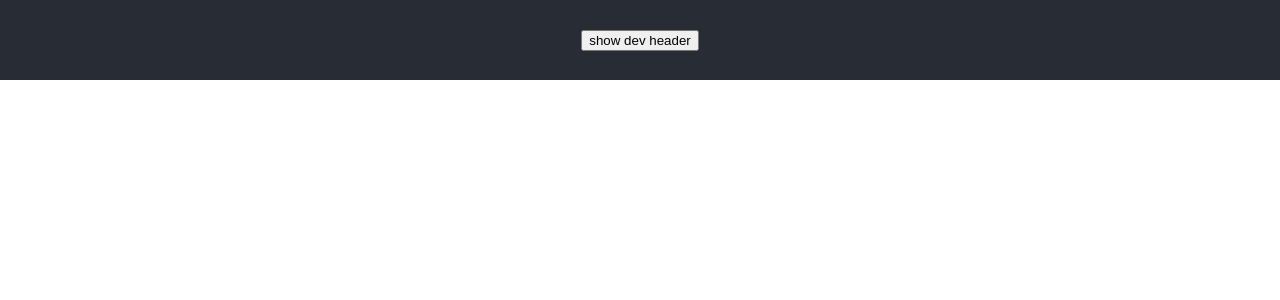
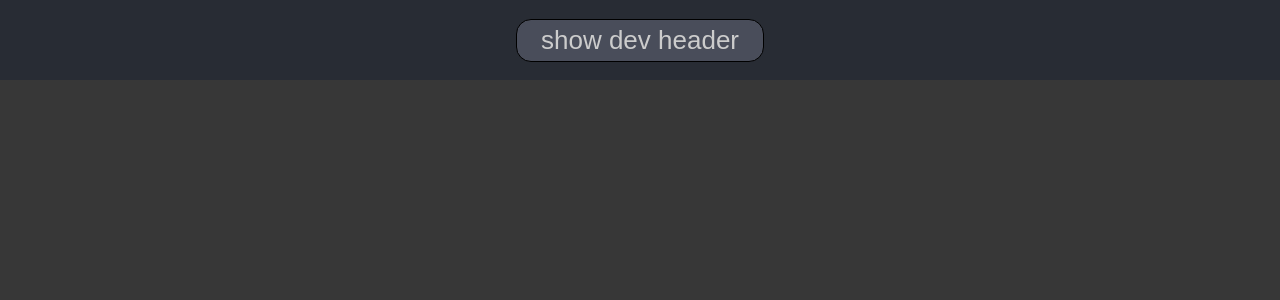
Before and after one commit to Oleg-Melnikow/Authorization-module, a React (Create React App) app: page / in a window 1280 px wide. Shown: the top 300 px of the page. Built offline with nearby package versions, Linux system fonts and the light colour scheme.

Commit message:
add style css for elements

```diff
--- a/src/components/Forgot/Forgot.module.css
+++ b/src/components/Forgot/Forgot.module.css
@@ -1,13 +1,4 @@
-.container{
-    display: flex;
-    justify-content: center;
-    flex-direction: column;
-    align-items: center;
-    min-height: 90vh;
-    background: #373737;
-}
-
-.header{
+h2{
     position: relative;
     font-size: 28px;
     color: #f9f9f9;
--- a/src/components/Header/Header.module.css
+++ b/src/components/Header/Header.module.css
@@ -12,3 +12,25 @@
 .wrapper a:hover{
     color: darkred;
 }
+
+.container{
+    display: flex;
+    justify-content: center;
+    flex-direction: column;
+    align-items: center;
+    min-height: 90vh;
+    background: #373737;
+}
+
+.button{
+    background: #494d5a;
+    color: #ccc;
+    outline: none;
+    border: 1px solid black;
+    border-radius: 15px;
+    padding: 5px 24px;
+    text-align: center;
+    text-decoration: none;
+    display: inline-block;
+    font-size: 26px;
+}
--- a/src/components/Header/Header.tsx
+++ b/src/components/Header/Header.tsx
@@ -8,7 +8,7 @@ const Header = () => {
 
     return (
         <div className={style.wrapper}>
-            <button onClick={() => setShow(!show)}>{show ? 'hide dev header' : 'show dev header'}</button>
+            <button className={style.button} onClick={() => setShow(!show)}>{show ? 'hide dev header' : 'show dev header'}</button>
             {show && <>
                 <NavLink to={SIGN_IN_PATH}>SingIn</NavLink>
                 <NavLink to={REGISTER_PATH}>Registration</NavLink>
--- a/src/components/Header/Routes.tsx
+++ b/src/components/Header/Routes.tsx
@@ -4,6 +4,7 @@ import SignIn from "../SingIn/SignIn";
 import Registration from "../Registration/Registration";
 import Profile from "../Profile/Profile";
 import ForgotContainer from "../Forgot/ForgotContainer";
+import style from "./Header.module.css"
 
 export const START_PATH = '/login-register-forgot/';
 export const SIGN_IN_PATH = `${START_PATH}sign-in`;
@@ -13,7 +14,7 @@ export const PROFILE_PATH = `${START_PATH}profile`;
 
 const Routes = () => {
     return (
-        <div>
+        <div className={style.container}>
             <Route exact path={START_PATH} render={() => <Redirect to={SIGN_IN_PATH}/>}/>
             <Route path={SIGN_IN_PATH} render={() => <SignIn/>}/>
             <Route path={REGISTER_PATH} render={() => <Registration/>}/>
--- a/src/components/Profile/Profile.tsx
+++ b/src/components/Profile/Profile.tsx
@@ -1,6 +1,7 @@
 import React from 'react';
 import {SIGN_IN_PATH} from "../Header/Routes";
 import {NavLink} from "react-router-dom";
+import style from "../Forgot/Forgot.module.css";
 
 const Profile = () => {
     return (
@@ -9,7 +10,7 @@ const Profile = () => {
                 <h2>Profile</h2>
             </div>
             <div>
-                <NavLink to={SIGN_IN_PATH}>Sign In</NavLink>
+                <NavLink className={style.link} to={SIGN_IN_PATH}>Sign In</NavLink>
             </div>
         </div>
     );
--- a/src/components/SingIn/SignIn.tsx
+++ b/src/components/SingIn/SignIn.tsx
@@ -6,6 +6,7 @@ import {FORGOT_PATH, PROFILE_PATH, REGISTER_PATH} from "../Header/Routes";
 import {NavLink, Redirect} from "react-router-dom";
 import InputEmail from "../InputEmail/InputEmail";
 import InputPassword from "../InputPassword/InputPassword";
+import style from "../Forgot/Forgot.module.css";
 
 
 
@@ -62,17 +63,17 @@ const SignIn = (props: IMapStateToProps & IMapDispatchToProps) => {
 
             <InputPassword password={props.data.password} ChangePassword={props.ChangePassword}/>
             <div>
-                <NavLink to={FORGOT_PATH}>Forgot password?</NavLink>
+                <NavLink className={style.link} to={FORGOT_PATH}>Forgot password?</NavLink>
             </div>
             <div>
                 <input type="checkbox" checked={props.data.rememberMe}
-                       onChange={onChangeStatus}/><span>Remember me</span>
+                       onChange={onChangeStatus}/><span style={{color: "white"}}>Remember me</span>
             </div>
             <div>
                 <button disabled={isDisabled} onClick={logIn}>Sing In</button>
             </div>
             <div>
-                <NavLink to={REGISTER_PATH}>Registration</NavLink>
+                <NavLink className={style.link} to={REGISTER_PATH}>Registration</NavLink>
             </div>
         </div>
     );
```
